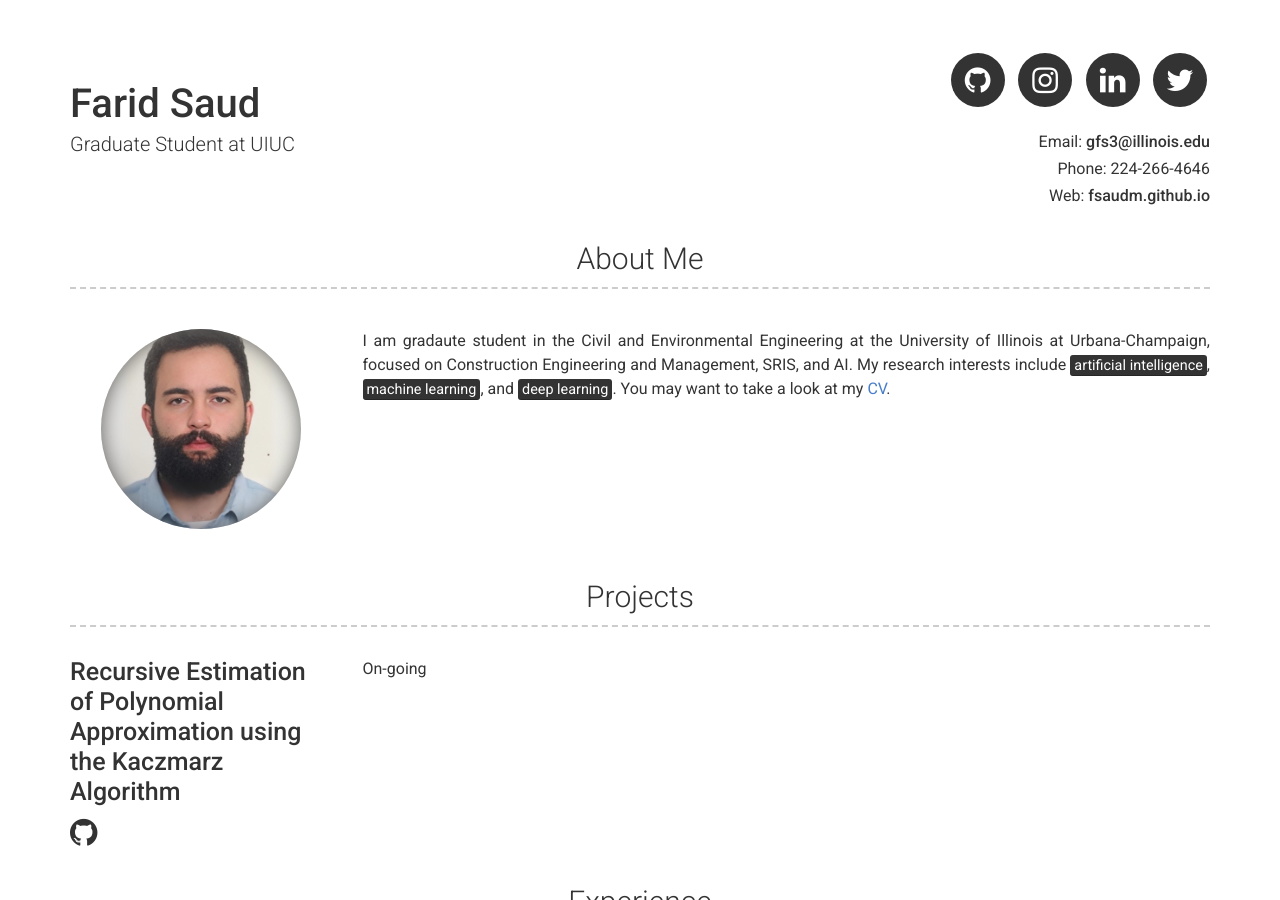
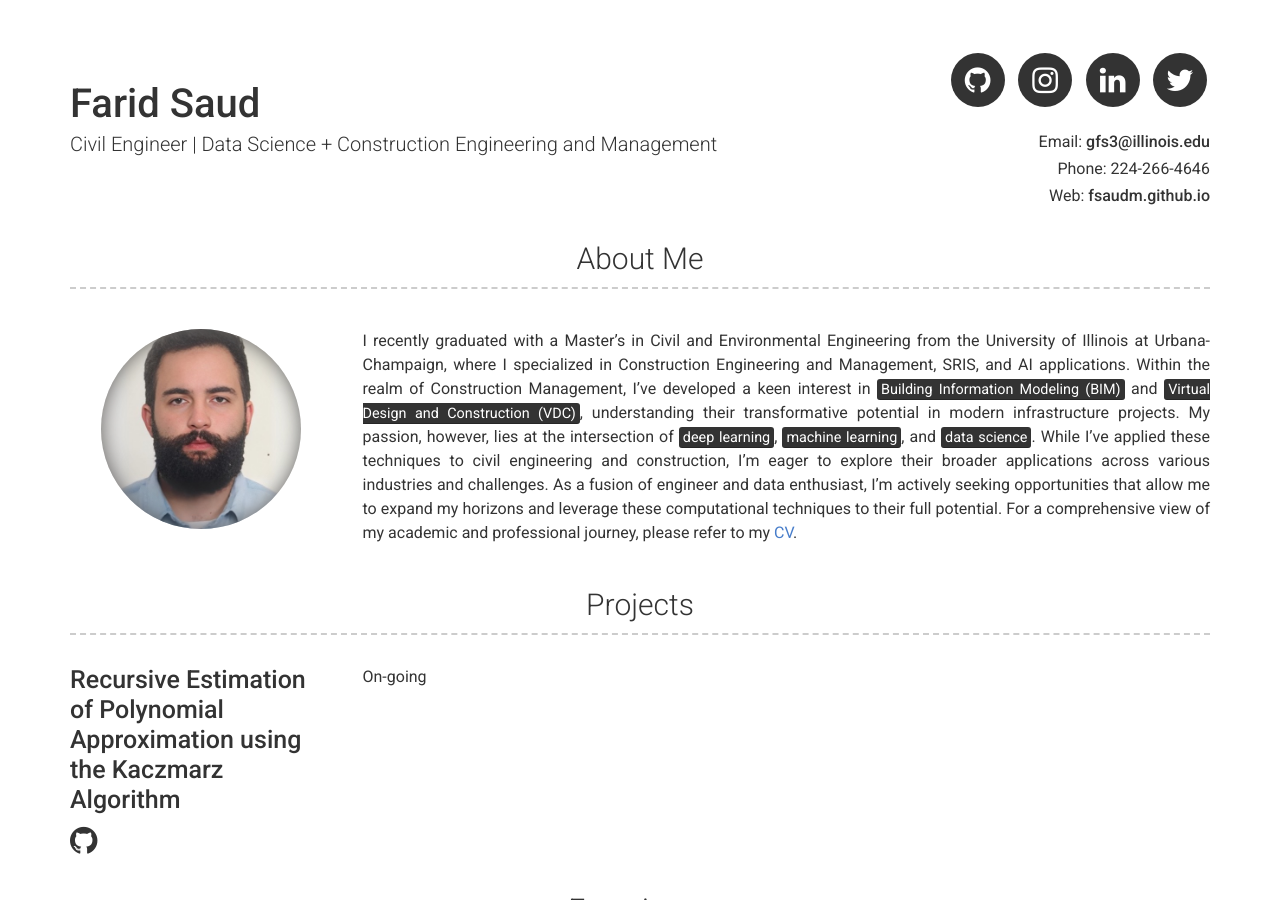
Before and after one commit to fsaudm/fsaudm.github.io, a Jekyll site: the page built from index.md, in a window 1280 px wide and 900 px high. Built offline with Jekyll 4.4.1, drawn with Linux system fonts in a browser that asks for light colours.

Commit message:
Update _config.yml

```diff
--- a/_config.yml
+++ b/_config.yml
@@ -4,7 +4,7 @@ repository: Git repository where your resume will be hosted, only required if yo
 
 # Personal info
 name: Farid Saud
-title: Graduate Student at UIUC
+title: Civil Engineer | Data Science + Construction Engineering and Management
 email: gfs3@illinois.edu
 phone: 224-266-4646
 website: fsaudm.github.io
@@ -20,13 +20,15 @@ linkedin_username: faridsaud
 # about_title: About Me (Use this to override about section title)
 about_profile_image: profile.jpg
 about_content: | # this will include new lines to allow paragraphs
-  I am gradaute student in the Civil and Environmental Engineering at the University of Illinois at Urbana-Champaign, focused on Construction Engineering and Management, SRIS, and AI. My research interests include <mark>artificial intelligence</mark>, <mark>machine learning</mark>, and <mark>deep learning</mark>. You may want to take a look at my [CV](https://drive.google.com/file/d/15XH2GQNulVMjeY3VDO7qOKipd9Xe0BeJ/view?usp=sharing).
+  I recently graduated with a Master's in Civil and Environmental Engineering from the University of Illinois at Urbana-Champaign, where I specialized in Construction Engineering and Management, SRIS, and AI applications. Within the realm of Construction Management, I've developed a keen interest in <mark>Building Information Modeling (BIM)</mark> and <mark>Virtual Design and Construction (VDC)</mark>, understanding their transformative potential in modern infrastructure projects. My passion, however, lies at the intersection of <mark>deep learning</mark>, <mark>machine learning</mark>, and <mark>data science</mark>. While I've applied these techniques to civil engineering and construction, I'm eager to explore their broader applications across various industries and challenges. As a fusion of engineer and data enthusiast, I'm actively seeking opportunities that allow me to expand my horizons and leverage these computational techniques to their full potential. For a comprehensive view of my academic and professional journey, please refer to my [CV](https://drive.google.com/file/d/15XH2GQNulVMjeY3VDO7qOKipd9Xe0BeJ/view?usp=sharing).
+
+
+
+# Education Section
+# educaton_title: Education #(Use this to override about education section title)
 
 # Projects Section
 # projects_title: Projects #(Use this to override about projects section title)
-
-# Education Section
-# educaton_title: Education #(Use this to override about education section title)
 
 # Publications Section
 # Publications_title: Publications
```
